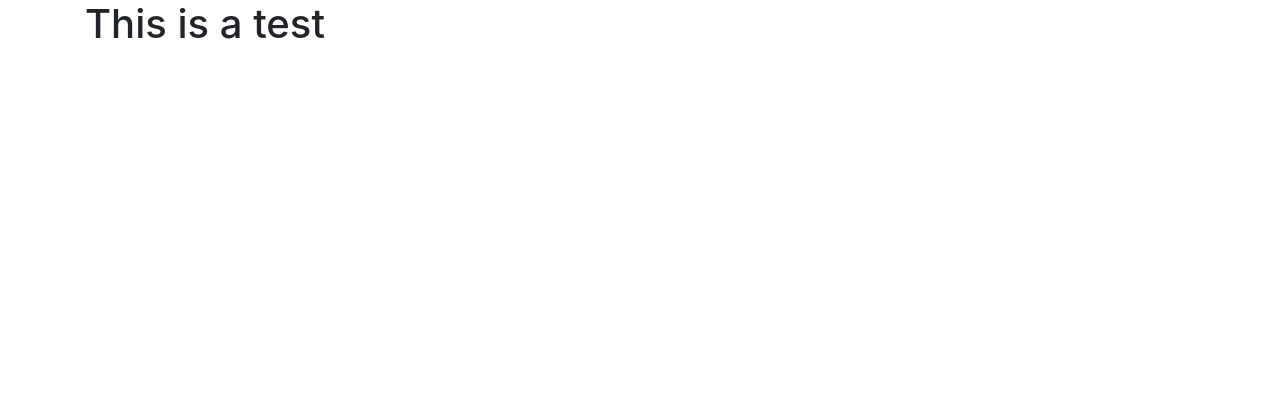
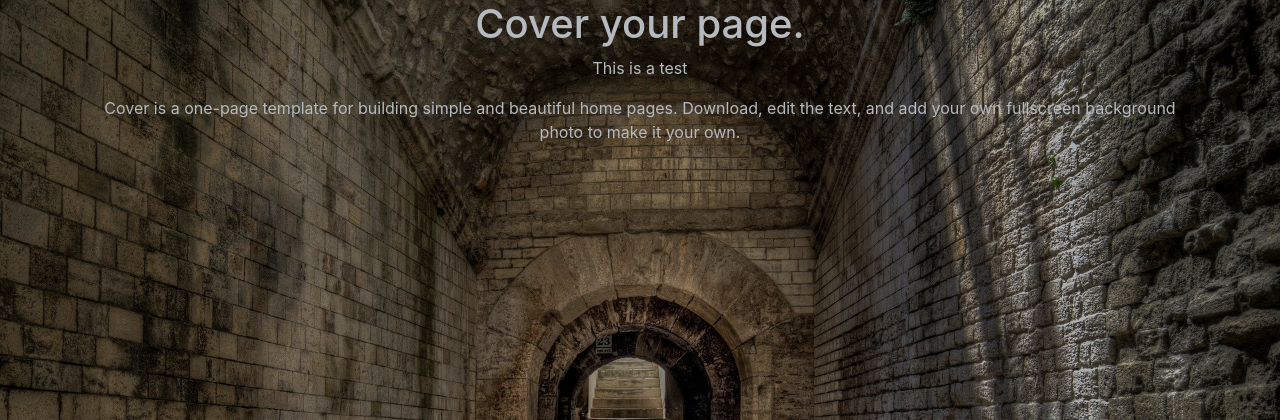
Before and after one commit to ldettorre/rpg-quiz, a Django app: page / in a window 1280 px wide. Shown: the top 420 px of the page. Run offline with Django 3.2, Linux system fonts and the light colour scheme; some libraries are stand-ins or nearby versions.

Commit message:
Added a background image and began adding some basic css to make the content readable against the background

```diff
--- a/home/templates/home/index.html
+++ b/home/templates/home/index.html
@@ -1,6 +1,7 @@
-{% extends 'base.html' %} {% block content %}
+{% extends 'base.html' %} {% block content %} {% load static %}
 
-<div class="container">
-    <h1> This is a test</h1>
-</div>
+    <h1>Cover your page.</h1>
+    <p>This is a test</p>
+    <p>Cover is a one-page template for building simple and beautiful home pages. Download, edit the text, and add your own fullscreen background photo to make it your own.</p>
+
 {% endblock %}
--- /dev/null
+++ b/rpgquiz/static/css/style.css
@@ -0,0 +1,20 @@
+.bg-img {
+    background-image: url("/static/img/dungeon_background.jpg");
+    background-size:cover;
+    width:100%;
+    height:230px;
+}
+
+.bg-img::before {
+    content: "";
+    position: absolute;
+    top: 0px;
+    right: 0px;
+    bottom: 0px;
+    left: 0px;
+    background-color: rgba(0,0,0,0.25);
+}
+
+.index-text {
+    color:aliceblue;
+}
--- a/spells/templates/spells/index.html
+++ b/spells/templates/spells/index.html
@@ -1,6 +1,5 @@
 {% extends 'base.html' %} {% block content %}
 
-<div class="container">
     <div class='row'>
         <div class='col text-center'>
             <h1> This is the spells page </h1>
@@ -21,7 +20,7 @@
     <div class="row">
         {% for spell in random_spells_list %}
         <div class="col-6">
-            <p>Description: {{ spell.comical_description }}</p>
+            <p>Description: {{ spell.description }}</p>
             <a href="{% url 'index' spell.id %}" class="btn btn-default">Select</a>
         </div>
         {% endfor %}
@@ -30,5 +29,5 @@
     <div class='col-12 text-center'>
         <a href="{% url 'reset' %}" class="btn btn-default">Reset the quiz.</a>
     </div>
-</div>
+
 {% endblock %}
--- a/templates/base.html
+++ b/templates/base.html
@@ -1,14 +1,18 @@
 <!DOCTYPE html>
+{% load static %}
 <html lang="en">
 <head>
     <meta charset="UTF-8">
     <meta http-equiv="X-UA-Compatible" content="IE=edge">
     <meta name="viewport" content="width=device-width, initial-scale=1.0">
     <link rel="stylesheet" href="https://stackpath.bootstrapcdn.com/bootstrap/4.5.2/css/bootstrap.min.css" integrity="sha384-JcKb8q3iqJ61gNV9KGb8thSsNjpSL0n8PARn9HuZOnIxN0hoP+VmmDGMN5t9UJ0Z" crossorigin="anonymous">
-    <title>RPG Quiz</title>
+    <link rel="stylesheet" href="{% static 'css/style.css' %}">
+    <title>Destiny Dungeon</title>
 </head>
-<body>
-    {% block content %}
-    {% endblock %}
+<body class="d-flex h-100 text-center bg-img">
+        <div class="container index-text">
+        {% block content %}
+        {% endblock %}
+        </div>
 </body>
 </html>
```
Also changed, not shown: rpgquiz/static/img/dungeon_background.jpg (added), rpgquiz/static/style.css (deleted).
